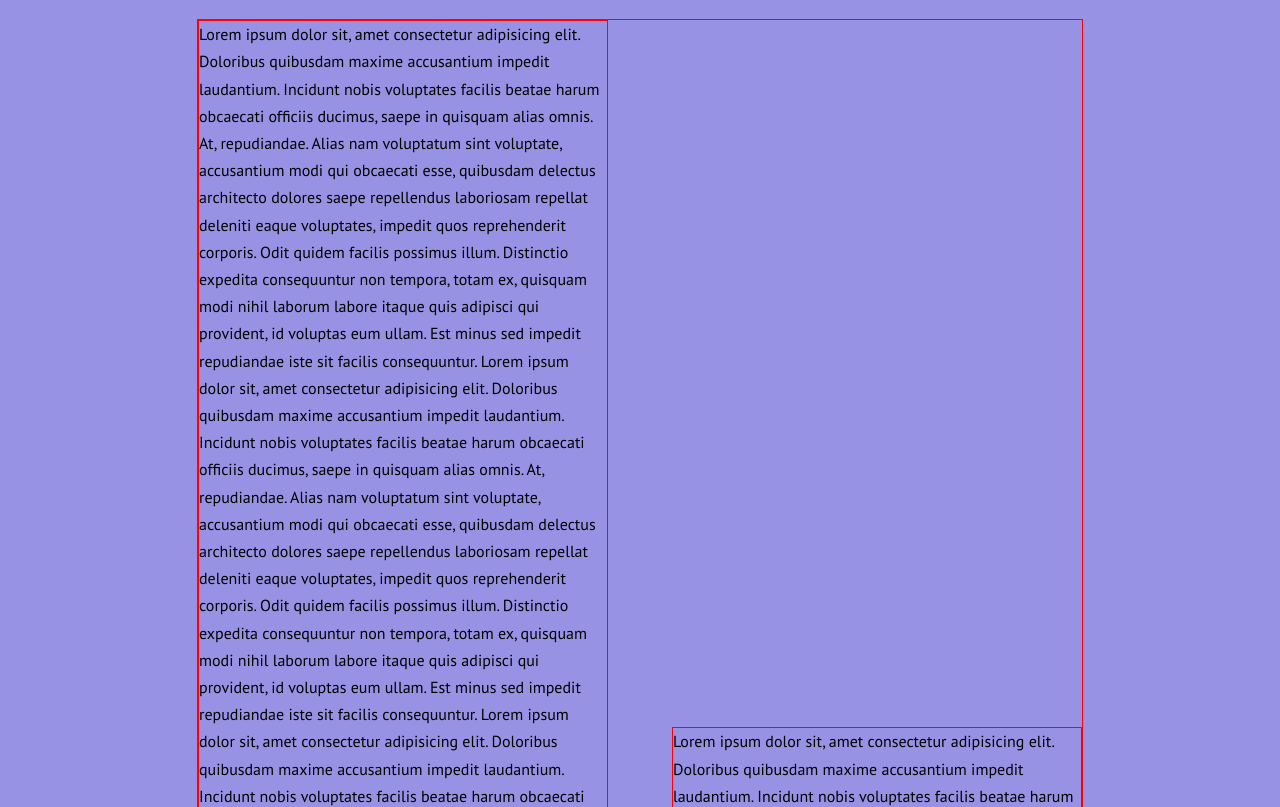
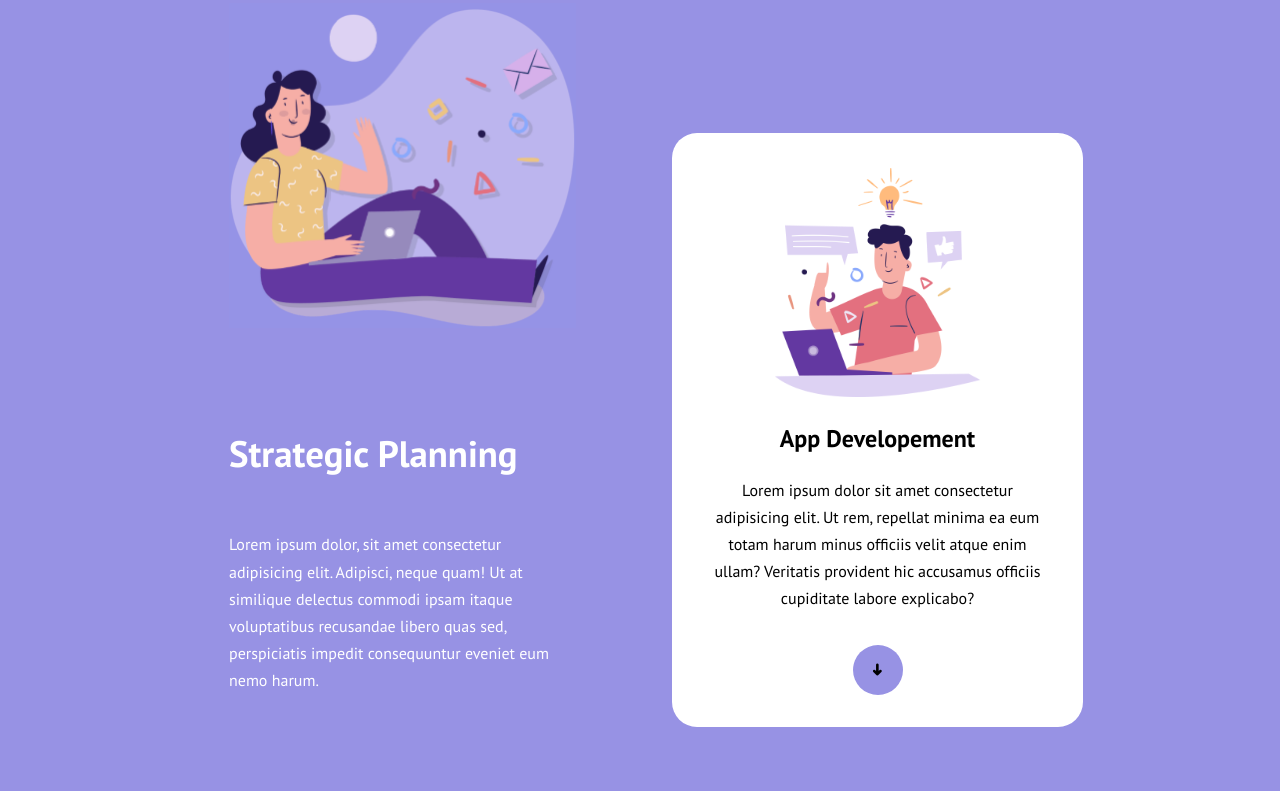
Before and after one commit to cibs84/htmlcss-responsive-layout, a plain HTML site: page index.html in a window 1280 px wide. Shown: the part 1113-1920 px from the top of the page. Drawn offline with Linux system fonts and the light colour scheme.

Commit message:
SECTION Assets completed

```diff
--- a/css/style.css
+++ b/css/style.css
@@ -32,6 +32,12 @@ img {
 }
 .flex-container {
     display: flex;
+}
+.card {
+    height: 100%;
+    flex-wrap: wrap;
+    padding: 2rem;
+    border-radius: 25px;
 }
 
 /* HEADER */
@@ -88,30 +94,25 @@ header .container nav.flex-container ul.flex-container li {
 
 #features .col .card {
     background-color: #b5ddff;
-    padding: 2rem;
-    border-radius: 25px;
     text-align: center;
-    height: 100%;
     justify-content: center;
     align-items: center;
-    flex-wrap: wrap;
 }
 
 #features .col .card .icon {
     width: 100%;
     color: #0084fd;
     font-size: 5rem;
-    margin-bottom: 1rem;
 }
 
 #features .col .card h2 {
     color: #0084fd;
     font-size: 1.5rem;
+    margin: 1.5rem 0;
 }
 
 #features .col .card p {
     line-height: 1.7rem;
-    margin-top: 2rem;
     font-weight: 600;
     color: #5a6e7f;
 }
@@ -133,24 +134,52 @@ header .container nav.flex-container ul.flex-container li {
 
 /* SECTION - Assets */
 #assets {
-    padding-top: 7rem;
-    padding-bottom: 2rem;
+    padding: 4rem 0;
     background-color: #9792e4;
 }
 
 #assets .container .columns.flex-container {
     flex-wrap: wrap;
-
-    /* TEST */
-    border: 1px solid red;
 }
 
 #assets .container .columns.flex-container .col {
     width: 100%;
-    padding-bottom: 2rem;
+}
 
-    /* TEST */
-    border: 1px solid red;
+#assets .container .columns.flex-container .col .flex-container {
+    height: 100%;
+    flex-wrap: wrap;
+    padding: 2rem;
+    color: white;
+}
+
+#assets .container .columns.flex-container .col .flex-container h2 {
+    font-size: 2.3rem;
+    margin: 7rem 0 4rem;
+}
+
+#assets .container .columns.flex-container .col .card {
+    background-color: white;
+    color: black;
+    text-align: center;
+}
+
+#assets .container .columns.flex-container .col .card h3 {
+    font-size: 1.5rem;
+    margin: 1.5rem auto;
+}
+
+#assets .container .columns.flex-container .col .card a {
+    font-weight: 800;
+    font-size: 1rem;
+    color: black;
+    background-color: #9792e4;
+    margin: 2rem auto 0;
+    height: 50px;
+    width: 50px;
+    line-height: 50px;
+    border-radius: 50%;
+    transform: rotate(90deg);
 }
 
 /* SECTION - Testimonials */
@@ -352,13 +381,15 @@ footer .container > div {
         flex-wrap: wrap;
         align-items: flex-end;
         justify-content: space-between;
-
-        /* TEST */
-        border: 1px solid red;
     }
 
     #assets .container .columns.flex-container .col {
         width: calc(50% - 2rem);
+    }
+
+    #assets .container .columns.flex-container .col .card img {
+        width: 68%;
+        margin: 0 auto;
     }
 
     /* SECTION - Benefits */
--- a/index.html
+++ b/index.html
@@ -66,12 +66,11 @@
 
                                 <p>Lorem ipsum dolor sit amet consectetur adipisicing elit. Ut rem, repellat minima ea eum totam harum minus officiis velit atque enim ullam? Veritatis provident hic accusamus officiis cupiditate labore explicabo?</p>
 
-                                <span class="btn-store">
-                                    <a href="#">
-                                        <i class="fa-brands fa-apple"></i>
-                                        App Store
-                                    </a>
-                                </span>
+                                <!-- Button -->
+                                <a href="#">
+                                    <i class="fa-brands fa-apple"></i>
+                                    App Store
+                                </a>
                             </div>
 
                             <!-- Image -->
@@ -150,22 +149,28 @@
 
                     <!-- Asset -->
                     <div class="col">
-                        Lorem ipsum dolor sit, amet consectetur adipisicing elit. Doloribus quibusdam maxime accusantium impedit laudantium. Incidunt nobis voluptates facilis beatae harum obcaecati officiis ducimus, saepe in quisquam alias omnis. At, repudiandae.
-                        Alias nam voluptatum sint voluptate, accusantium modi qui obcaecati esse, quibusdam delectus architecto dolores saepe repellendus laboriosam repellat deleniti eaque voluptates, impedit quos reprehenderit corporis. Odit quidem facilis possimus illum.
-                        Distinctio expedita consequuntur non tempora, totam ex, quisquam modi nihil laborum labore itaque quis adipisci qui provident, id voluptas eum ullam. Est minus sed impedit repudiandae iste sit facilis consequuntur.
-                        Lorem ipsum dolor sit, amet consectetur adipisicing elit. Doloribus quibusdam maxime accusantium impedit laudantium. Incidunt nobis voluptates facilis beatae harum obcaecati officiis ducimus, saepe in quisquam alias omnis. At, repudiandae.
-                        Alias nam voluptatum sint voluptate, accusantium modi qui obcaecati esse, quibusdam delectus architecto dolores saepe repellendus laboriosam repellat deleniti eaque voluptates, impedit quos reprehenderit corporis. Odit quidem facilis possimus illum.
-                        Distinctio expedita consequuntur non tempora, totam ex, quisquam modi nihil laborum labore itaque quis adipisci qui provident, id voluptas eum ullam. Est minus sed impedit repudiandae iste sit facilis consequuntur.
-                        Lorem ipsum dolor sit, amet consectetur adipisicing elit. Doloribus quibusdam maxime accusantium impedit laudantium. Incidunt nobis voluptates facilis beatae harum obcaecati officiis ducimus, saepe in quisquam alias omnis. At, repudiandae.
-                        Alias nam voluptatum sint voluptate, accusantium modi qui obcaecati esse, quibusdam delectus architecto dolores saepe repellendus laboriosam repellat deleniti eaque voluptates, impedit quos reprehenderit corporis. Odit quidem facilis possimus illum.
-                        Distinctio expedita consequuntur non tempora, totam ex, quisquam modi nihil laborum labore itaque quis adipisci qui provident, id voluptas eum ullam. Est minus sed impedit repudiandae iste sit facilis consequuntur.
+                        <div class="flex-container">
+                            <img src="img/planning1.png" alt="Planning Image 1">
+
+                            <h2>Strategic Planning</h2>
+
+                            <p>Lorem ipsum dolor, sit amet consectetur adipisicing elit. Adipisci, neque quam! Ut at similique delectus commodi ipsam itaque voluptatibus recusandae libero quas sed, perspiciatis impedit consequuntur eveniet eum nemo harum.</p>
+                        </div>
                     </div>
 
                     <!-- Asset -->
                     <div class="col">
-                        Lorem ipsum dolor sit, amet consectetur adipisicing elit. Doloribus quibusdam maxime accusantium impedit laudantium. Incidunt nobis voluptates facilis beatae harum obcaecati officiis ducimus, saepe in quisquam alias omnis. At, repudiandae.
-                        Alias nam voluptatum sint voluptate, accusantium modi qui obcaecati esse, quibusdam delectus architecto dolores saepe repellendus laboriosam repellat deleniti eaque voluptates, impedit quos reprehenderit corporis. Odit quidem facilis possimus illum.
-                        Distinctio expedita consequuntur non tempora, totam ex, quisquam modi nihil laborum labore itaque quis adipisci qui provident, id voluptas eum ullam. Est minus sed impedit repudiandae iste sit facilis consequuntur.
+                        <div class="card flex-container">
+
+                            <img src="img/planning2.png" alt="Planning Image 2">
+
+                            <h3>App Developement</h3>
+
+                            <p>Lorem ipsum dolor sit amet consectetur adipisicing elit. Ut rem, repellat minima ea eum totam harum minus officiis velit atque enim ullam? Veritatis provident hic accusamus officiis cupiditate labore explicabo?</p>
+
+                            <!-- Button -->
+                            <a href="#">&#10140; </a>
+                        </div>
                     </div>
                 </div>
             </div>
```
